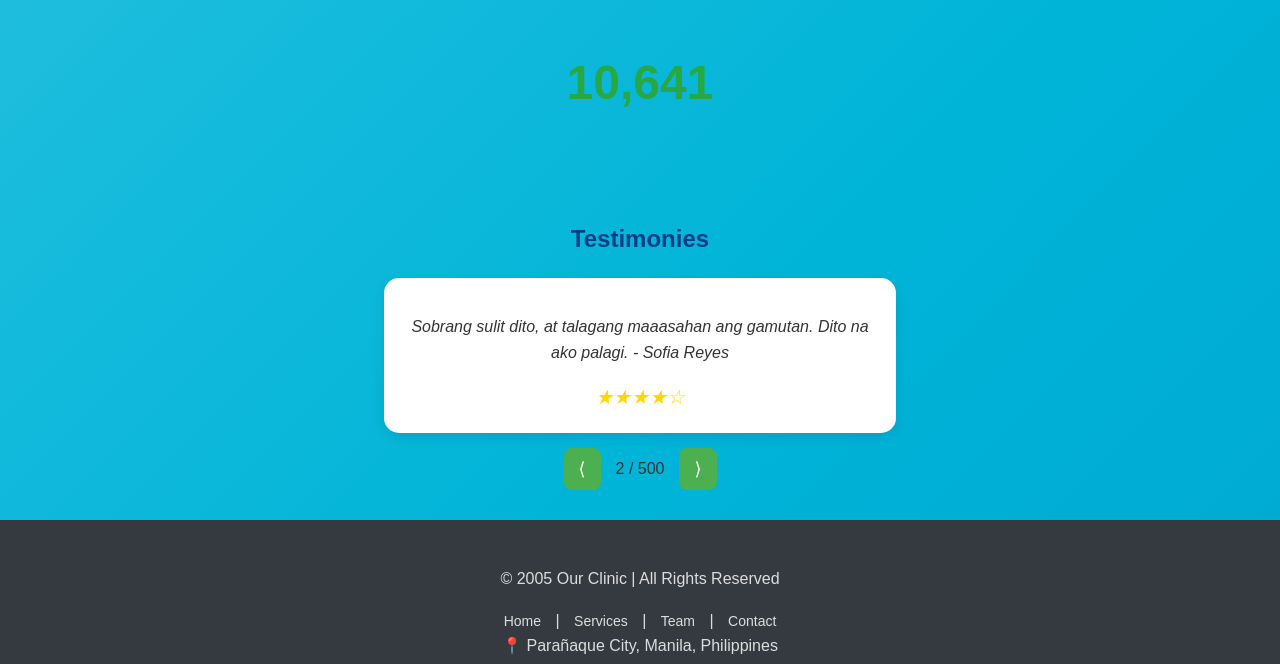
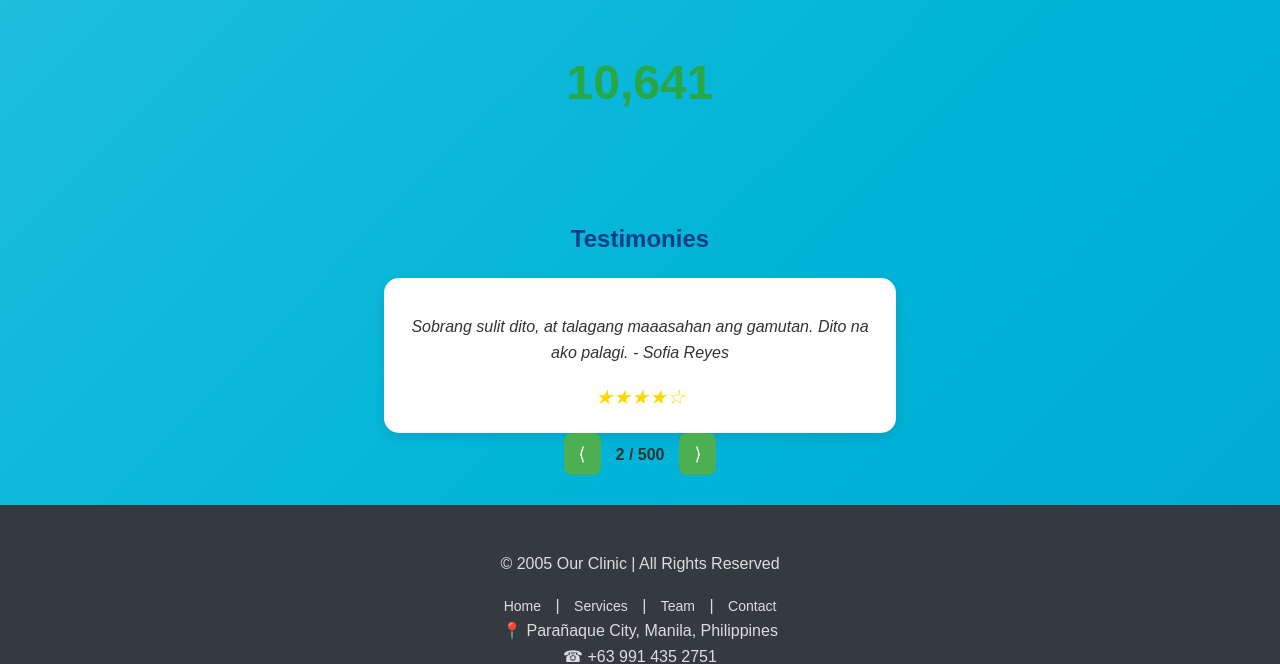
Before and after one commit to kairihimawari/Clinic-Version-2, a plain HTML site: page index.html in a window 1280 px wide. Shown: the part 1762-2426 px from the top of the page. Drawn offline with Linux system fonts and the light colour scheme.

Commit message:
Add files via upload

```diff
--- a/style.css
+++ b/style.css
@@ -48,15 +48,6 @@ header nav a:hover {
   text-decoration: underline;
 }
 
-.menu-toggle {
-  display: none;
-  font-size: 26px;
-  background: none;
-  border: none;
-  color: white;
-  cursor: pointer;
-  margin-left: auto; /* push it to the right */
-}
 .logo-text {
   font-size: 22px;
   font-weight: 700;
@@ -209,12 +200,11 @@ header nav a:hover {
   font-style: italic;
 }
 
-.slider-controls {
-  margin-top: 15px;
-  display: flex;
-  justify-content: center;
-  align-items: center;
-  gap: 10px; /* spacing between arrows and counter */
+.slider-controls span {
+  display: inline-block;
+  min-width: 60px;   /* keeps spacing consistent */
+  text-align: center;
+  font-weight: bold;
 }
 
 .slider-controls button {
@@ -489,7 +479,15 @@ footer .social-links img:hover { transform: scale(1.2); }
 @media(max-width:768px){
   nav { display: none; flex-direction: column; }
   nav.show { display: flex; }
-  .menu-toggle { display: block; }
+    .menu-toggle {
+  display: none;
+  font-size: 26px;
+  background: none;
+  border: none;
+  color: white;
+  cursor: pointer;
+  margin-left: auto; /* push it to the right */
+
   .container { width: 90%; }
 }
 
```
